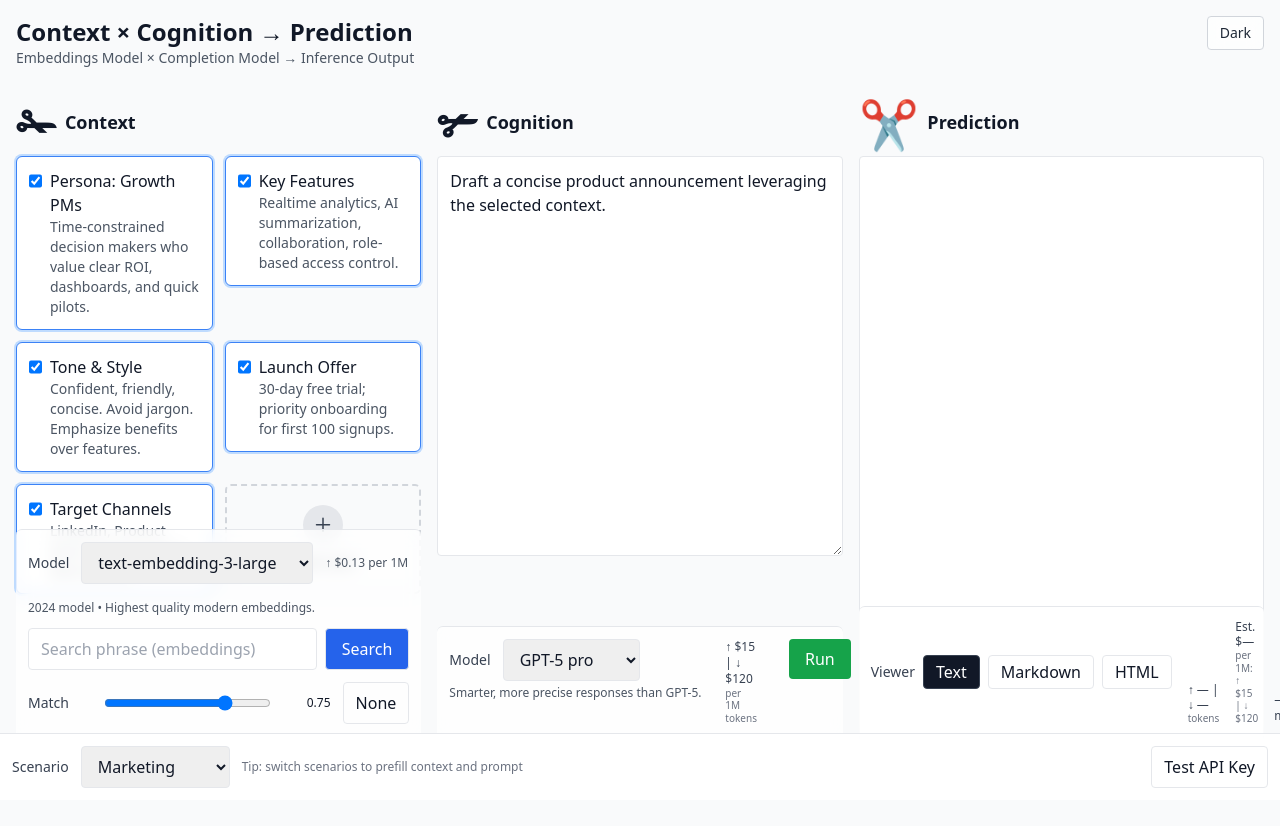
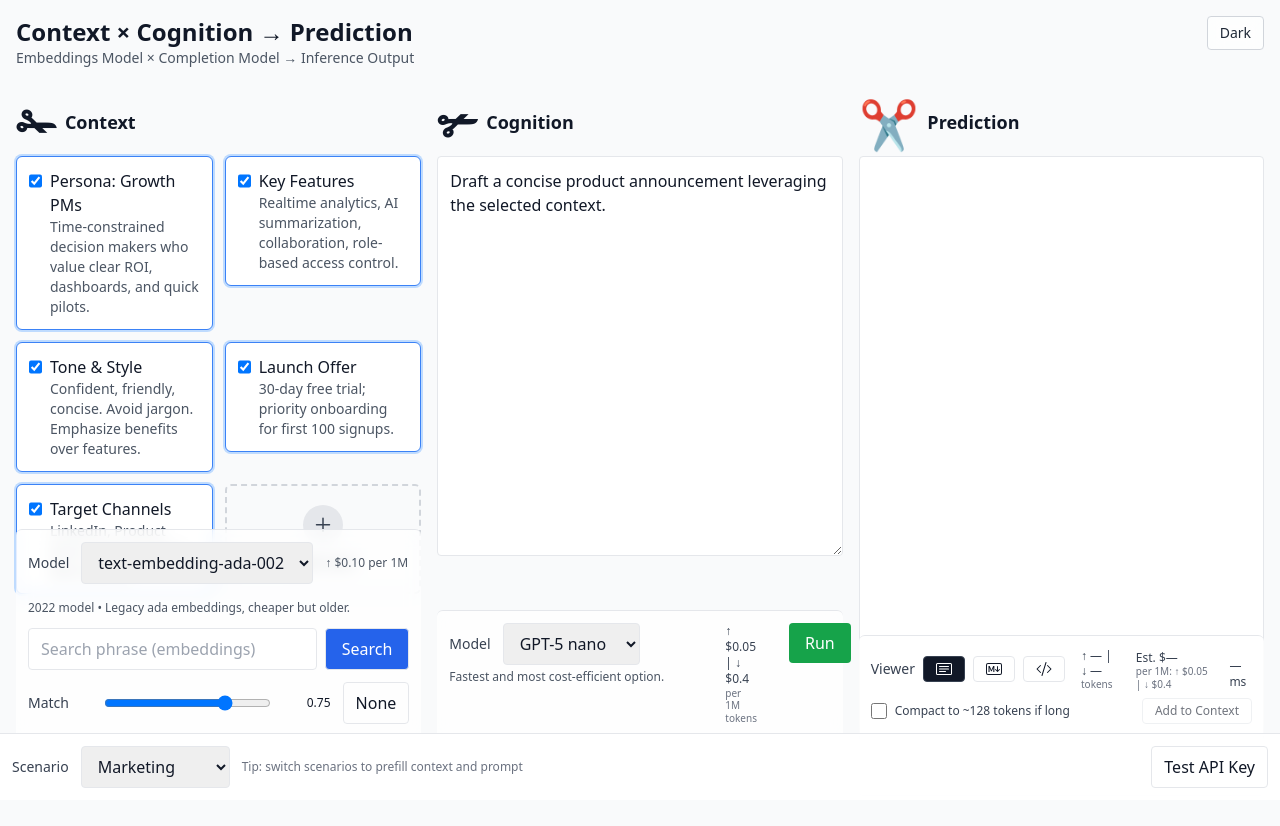
Before and after one commit to aji-ai/js-scissors, a Next.js app: page / in a window 1280 px wide. Shown: the top 826 px of the page. Built offline with nearby package versions, Linux system fonts and the light colour scheme.

Commit message:
Added chatbot mode to teach feedback

```diff
--- /dev/null
+++ b/app/api/compact/route.ts
@@ -0,0 +1,39 @@
+import { NextResponse } from "next/server";
+import { openai } from "@/lib/openai";
+
+export async function POST(request: Request) {
+  try {
+    const body = await request.json();
+    const text: string | undefined = body?.text;
+    const targetTokens: number = typeof body?.targetTokens === "number" ? body.targetTokens : 128;
+    if (!text || typeof text !== "string") {
+      return NextResponse.json({ error: "text is required" }, { status: 400 });
+    }
+    const prompt = `Compress the following assistant reply to approximately ${targetTokens} tokens while preserving key facts and intent. Use clear, readable wording.
+
+--- BEGIN REPLY ---
+${text}
+--- END REPLY ---`;
+
+    const t0 = Date.now();
+    const resp = await openai.responses.create({
+      model: "gpt-4o-mini",
+      input: prompt
+    });
+    const anyResp: any = resp as any;
+    const outputText: string =
+      anyResp.output_text ??
+      (Array.isArray(anyResp.output) &&
+      anyResp.output[0] &&
+      anyResp.output[0].content &&
+      anyResp.output[0].content[0] &&
+      anyResp.output[0].content[0].text
+        ? anyResp.output[0].content[0].text
+        : "");
+    const durationMs = Date.now() - t0;
+    return NextResponse.json({ compact: outputText ?? "", usage: resp.usage, durationMs });
+  } catch (e) {
+    console.error("/api/compact error", e);
+    return NextResponse.json({ error: "Failed to compact" }, { status: 500 });
+  }
+}
--- a/app/page.tsx
+++ b/app/page.tsx
@@ -86,6 +86,7 @@ function AppColumns() {
               metrics={s.metrics}
               modelId={s.modelId}
               modelPricing={s.modelPricing}
+              onAddToContext={s.addChatFromPrediction}
             />
           </div>
         </div>
--- a/components/AppState.tsx
+++ b/components/AppState.tsx
@@ -50,6 +50,7 @@ type AppState = {
   run: () => void;
   setViewerMode: (mode: ViewerMode) => void;
   applyTolerance: (min: number) => void;
+  addChatFromPrediction: (compact: boolean) => void;
 };
 
 const MODELS = [
@@ -151,7 +152,11 @@ export function AppStateProvider({ children }: { children: React.ReactNode }) {
       ),
     [EMBEDDING_PRICES]
   );
-  const [embeddingModel, setEmbeddingModel] = useState<string>(availableEmbeddingModels[0]);
+  const [embeddingModel, setEmbeddingModel] = useState<string>(
+    availableEmbeddingModels.includes("text-embedding-ada-002")
+      ? "text-embedding-ada-002"
+      : availableEmbeddingModels[availableEmbeddingModels.length - 1]
+  );
   const EMBEDDING_HINTS: Record<string, string> = useMemo(
     () => ({
       "text-embedding-3-large": "2024 model • Highest quality modern embeddings.",
@@ -162,7 +167,9 @@ export function AppStateProvider({ children }: { children: React.ReactNode }) {
   );
 
   const [prompt, setPrompt] = useState<string>("");
-  const [modelId, setModelId] = useState<string>(sortedModels[0]);
+  const [modelId, setModelId] = useState<string>(
+    sortedModels.includes("gpt-5-nano") ? "gpt-5-nano" : sortedModels[sortedModels.length - 1]
+  );
   const [isProcessing, setIsProcessing] = useState<boolean>(false);
 
   const [output, setOutput] = useState<string>("");
@@ -345,6 +352,41 @@ export function AppStateProvider({ children }: { children: React.ReactNode }) {
     });
   }, []);
 
+  const addChatFromPrediction = useCallback(
+    async (makeCompact: boolean) => {
+      const assistantText = (output || "").trim();
+      const userText = (prompt || "").trim();
+      if (!assistantText) return;
+      // Build combined chat body including the prompt above the assistant reply
+      let assistantToStore = assistantText;
+      const isLong = assistantText.length > 800;
+      if (makeCompact && isLong) {
+        try {
+          const res = await fetch("/api/compact", {
+            method: "POST",
+            headers: { "Content-Type": "application/json" },
+            body: JSON.stringify({ text: assistantText, targetTokens: 128 })
+          });
+          if (res.ok) {
+            const data: { compact: string } = await res.json();
+            assistantToStore = (data.compact || assistantText).trim();
+          }
+        } catch {
+          // If compaction fails, fall back to original
+        }
+      }
+      const bodyParts: string[] = [];
+      if (userText) bodyParts.push(`User: ${userText}`);
+      bodyParts.push(`\nAssistant: ${assistantToStore}`);
+      const body = bodyParts.join("\n\n");
+      // Determine next chat turn index
+      const existing = chunks.filter((c) => c.title.startsWith("Chat Turn"));
+      const nextIdx = existing.length + 1;
+      addChunk(`Chat Turn ${nextIdx}: User + Assistant`, body);
+    },
+    [output, prompt, chunks, addChunk]
+  );
+
   const value: AppState = useMemo(
     () => ({
       scenarioId,
@@ -382,6 +424,8 @@ export function AppStateProvider({ children }: { children: React.ReactNode }) {
       run,
       setViewerMode,
       applyTolerance
+      ,
+      addChatFromPrediction
     }),
     [
       scenarioId,
@@ -409,6 +453,8 @@ export function AppStateProvider({ children }: { children: React.ReactNode }) {
       search,
       run,
       applyTolerance
+      ,
+      addChatFromPrediction
     ]
   );
 
--- a/components/PredictionColumn.tsx
+++ b/components/PredictionColumn.tsx
@@ -21,6 +21,7 @@ interface PredictionColumnProps {
   };
   modelId?: string;
   modelPricing?: Record<string, { input?: number; output?: number }>;
+  onAddToContext?: (compact: boolean) => void;
 }
 
 export function PredictionColumn({
@@ -29,7 +30,8 @@ export function PredictionColumn({
   onChangeMode,
   metrics,
   modelId,
-  modelPricing
+  modelPricing,
+  onAddToContext
 }: PredictionColumnProps) {
   const iframeDoc = useMemo(() => {
     if (mode !== "html") return "";
@@ -111,8 +113,14 @@ export function PredictionColumn({
                   : "bg-white dark:bg-gray-800 dark:text-gray-100 dark:border-gray-600"
               }`}
               onClick={() => onChangeMode("text")}
+              aria-label="Plain text view"
+              title="Plain text"
             >
-              Text
+              {/* Bootstrap card-text icon */}
+              <svg xmlns="http://www.w3.org/2000/svg" viewBox="0 0 16 16" className="h-4 w-4 fill-current">
+                <path d="M14.5 3a.5.5 0 0 1 .5.5v9a.5.5 0 0 1-.5.5h-13a.5.5 0 0 1-.5-.5v-9a.5.5 0 0 1 .5-.5zm-13-1A1.5 1.5 0 0 0 0 3.5v9A1.5 1.5 0 0 0 1.5 14h13a1.5 1.5 0 0 0 1.5-1.5v-9A1.5 1.5 0 0 0 14.5 2z"/>
+                <path d="M3 5.5a.5.5 0 0 1 .5-.5h9a.5.5 0 0 1 0 1h-9a.5.5 0 0 1-.5-.5M3 8a.5.5 0 0 1 .5-.5h9a.5.5 0 0 1 0 1h-9A.5.5 0 0 1 3 8m0 2.5a.5.5 0 0 1 .5-.5h6a.5.5 0 0 1 0 1h-6a.5.5 0 0 1-.5-.5"/>
+              </svg>
             </button>
             <button
               className={`rounded border px-3 py-1 ${
@@ -121,8 +129,16 @@ export function PredictionColumn({
                   : "bg-white dark:bg-gray-800 dark:text-gray-100 dark:border-gray-600"
               }`}
               onClick={() => onChangeMode("markdown")}
+              aria-label="Markdown view"
+              title="Markdown"
             >
-              Markdown
+              {/* Bootstrap markdown icon */}
+              <svg xmlns="http://www.w3.org/2000/svg" viewBox="0 0 16 16" className="h-4 w-4 fill-current">
+                <path d="M14 3a1 1 0 0 1 1 1v8a1 1 0 0 1-1 1H2a1 1 0 0 1-1-1V4a1 1 0 0 1 1-1zM2 2a2 2 0 0 0-2 2v8a2 2 0 0 0 2 2h12a2 2 0 0 0 2-2V4a2 2 0 0 0-2-2z"/>
+                <path fillRule="evenodd" d="M9.146 8.146a.5.5 0 0 1 .708 0L11.5 9.793l1.646-1.647a.5.5 0 0 1 .708.708l-2 2a.5.5 0 0 1-.708 0l-2-2a.5.5 0 0 1 0-.708"/>
+                <path fillRule="evenodd" d="M11.5 5a.5.5 0 0 1 .5.5v4a.5.5 0 0 1-1 0v-4a.5.5 0 0 1 .5-.5"/>
+                <path d="M3.56 11V7.01h.056l1.428 3.239h.774l1.42-3.24h.056V11h1.073V5.001h-1.2l-1.71 3.894h-.039l-1.71-3.894H2.5V11z"/>
+              </svg>
             </button>
             <button
               className={`rounded border px-3 py-1 ${
@@ -131,8 +147,13 @@ export function PredictionColumn({
                   : "bg-white dark:bg-gray-800 dark:text-gray-100 dark:border-gray-600"
               }`}
               onClick={() => onChangeMode("html")}
+              aria-label="Raw HTML view"
+              title="Raw HTML"
             >
-              HTML
+              {/* Bootstrap code-slash icon */}
+              <svg xmlns="http://www.w3.org/2000/svg" viewBox="0 0 16 16" className="h-4 w-4 fill-current">
+                <path d="M10.478 1.647a.5.5 0 1 0-.956-.294l-4 13a.5.5 0 0 0 .956.294zM4.854 4.146a.5.5 0 0 1 0 .708L1.707 8l3.147 3.146a.5.5 0 0 1-.708.708l-3.5-3.5a.5.5 0 0 1 0-.708l3.5-3.5a.5.5 0 0 1 .708 0m6.292 0a.5.5 0 0 0 0 .708L14.293 8l-3.147 3.146a.5.5 0 0 0 .708.708l3.5-3.5a.5.5 0 0 0 0-.708l-3.5-3.5a.5.5 0 0 0-.708 0"/>
+              </svg>
             </button>
           </div>
           <div className="flex-1" />
@@ -150,6 +171,32 @@ export function PredictionColumn({
             <div className="text-xs text-gray-700 dark:text-gray-300">{durationText}</div>
           </div>
         </div>
+        <div className="mt-2 flex items-center gap-3">
+          <label className="flex items-center gap-2 text-xs text-gray-700 dark:text-gray-300">
+            <input
+              type="checkbox"
+              className="h-4 w-4"
+              id="compact-checkbox"
+              onChange={(e) => {
+                // store on element dataset if needed; we'll read at click
+                (e.currentTarget as any)._compactValue = e.currentTarget.checked;
+              }}
+            />
+            Compact to ~128 tokens if long
+          </label>
+          <div className="flex-1" />
+          <button
+            className="rounded border px-3 py-1 text-xs dark:border-gray-600 disabled:opacity-60"
+            disabled={!output || output.trim().length === 0 || !onAddToContext}
+            onClick={() => {
+              const cb = document.getElementById("compact-checkbox") as HTMLInputElement | null;
+              const compact = cb ? cb.checked : false;
+              onAddToContext?.(compact);
+            }}
+          >
+            Add to Context
+          </button>
+        </div>
       </div>
     </section>
   );
--- /dev/null
+++ b/data/scenarios/chatbot.json
@@ -0,0 +1,17 @@
+{
+  "id": "chatbot",
+  "name": "Chatbot",
+  "samplePrompt": "Chat right here ...",
+  "chunks": [
+    {
+      "id": "cb1",
+      "title": "Chat Turn 1: User + Assistant",
+      "body": "User: Hi, I'm exploring your product. What can it do?\n\nAssistant: Hello! I can help summarize documents, generate outlines, and answer questions using the selected context."
+    },
+    {
+      "id": "cb2",
+      "title": "Chat Turn 2: User + Assistant",
+      "body": "User: I need a short summary for an email.\n\nAssistant: Sure—what key points do you want included? I can keep it to 3–4 sentences."
+    }
+  ]
+}
--- a/lib/scenarios.ts
+++ b/lib/scenarios.ts
@@ -3,6 +3,7 @@ import hr from "../data/scenarios/hr.json";
 import leadership from "../data/scenarios/leadership.json";
 import news from "../data/scenarios/news.json";
 import cybersecurity from "../data/scenarios/cybersecurity.json";
+import chatbot from "../data/scenarios/chatbot.json";
 import type { ScenarioPack } from "./types";
 
 export const SCENARIOS: ScenarioPack[] = [
@@ -10,7 +11,8 @@ export const SCENARIOS: ScenarioPack[] = [
   hr as ScenarioPack,
   leadership as ScenarioPack,
   news as ScenarioPack,
-  cybersecurity as ScenarioPack
+  cybersecurity as ScenarioPack,
+  chatbot as ScenarioPack
 ];
 
 const scenarioMap: Record<string, ScenarioPack> = Object.fromEntries(
```
